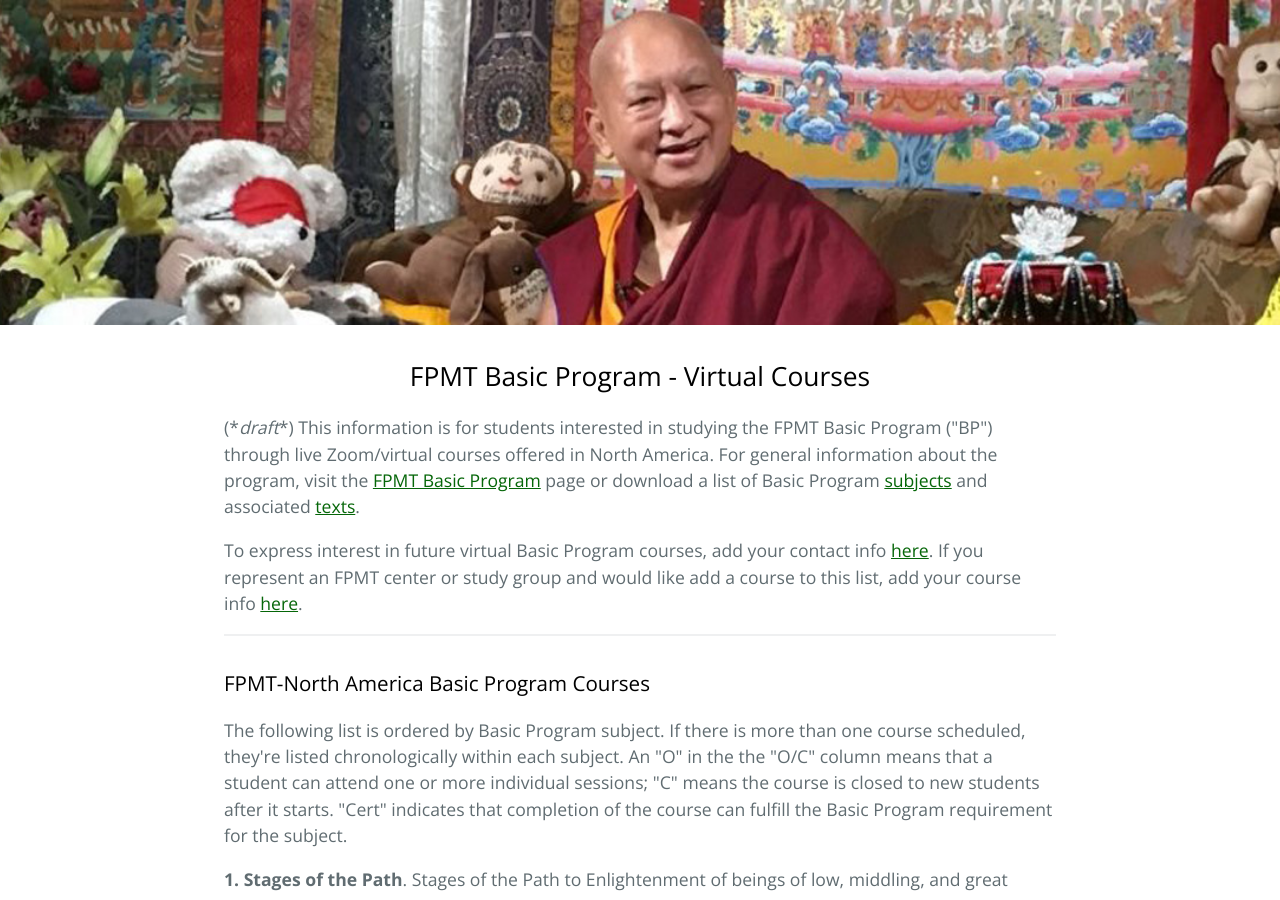
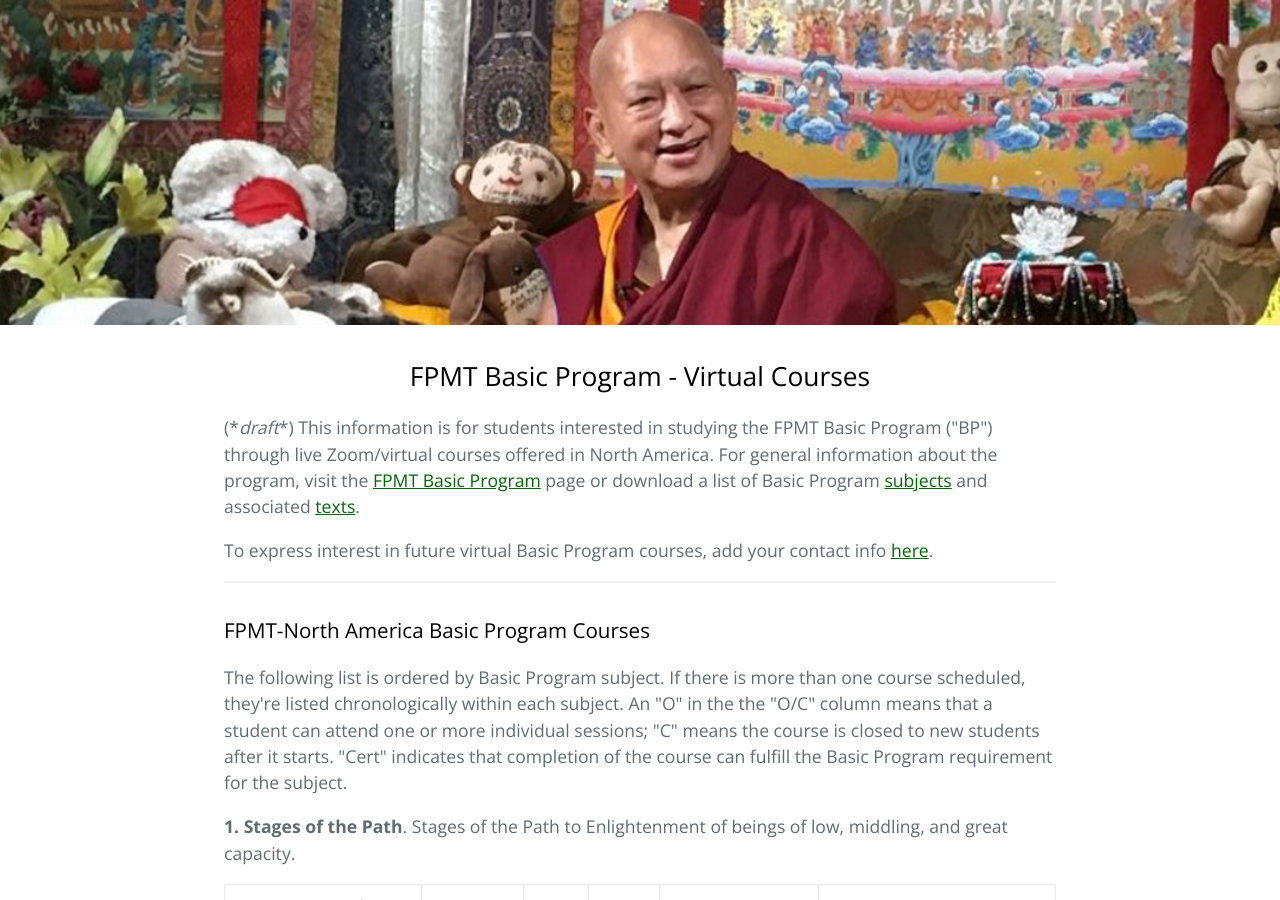
Before and after one commit to lgeorge/lgeorge.github.io, a Jekyll site: the page built from fpmt-na/index.html, in a window 1280 px wide and 900 px high. Built offline with Jekyll 4.4.1, drawn with Linux system fonts in a browser that asks for light colours.

Commit message:
minor edits to index.html

```diff
--- a/fpmt-na/index.html
+++ b/fpmt-na/index.html
@@ -12,8 +12,8 @@
     or download a list of Basic Program <a rel="noreferrer noopener" href="https://fpmt.org/wp-content/uploads/education/programs/basic-program/BP_SubjectDescriptions_2020.pdf" target="_blank">subjects</a>
       and associated <a rel="noreferrer noopener" href="https://fpmt.org/wp-content/uploads/education/programs/basic-program/BP_StandardTextsAndCommentaries_2020.pdf" target="_blank">texts</a>.</p>
 
-    <p>To express interest in future virtual Basic Program courses, add your contact info <a href="https://docs.google.com/forms/d/1NDCDupRBwX0jnXiT13fO4-UxXClhyFMdSYkNuEtX69c/prefill" target="_blank" rel="noopener noreferrer">here</a>.
-    If you represent an FPMT center or study group and would like add a course to this list, add your course info <a href="https://docs.google.com/forms/d/138bPPYSJO62tASJtlejkja12F1UJZ1nLMGxZnNQCW5w/prefill" target="_blank" rel="noopener noreferrer">here</a>.
+    <p>To express interest in future virtual Basic Program courses, add your contact info <a href="https://docs.google.com/forms/d/1NDCDupRBwX0jnXiT13fO4-UxXClhyFMdSYkNuEtX69c/prefill" target="_blank" rel="noopener noreferrer">here</a>.</p>
+    <!-- If you represent an FPMT center or study group and would like add a course to this list, add your course info <a href="https://docs.google.com/forms/d/138bPPYSJO62tASJtlejkja12F1UJZ1nLMGxZnNQCW5w/prefill" target="_blank" rel="noopener noreferrer">here</a>. -->
 
     <hr class="wp-block-separator is-style-wide"/>
 
@@ -192,7 +192,7 @@
             <td style="text-align:center"><a href="http://landofmedicinebuddha.org/" target="_blank" rel="noreferrer noopener">Land of Medicine Buddha</a></td>
             <td style="text-align:center">3/5/21- 4/30/21</td>
             <td style="text-align:center">O</td>
-            <td style="text-align:center">Y?</td>
+            <td style="text-align:center"></td>
             <td style="text-align:center"><a href="https://landofmedicinebuddha.org/events/basic-program-tenets-module-with-ven-george-churinoff-2021-03-26/" target="_blank" rel="noreferrer noopener">Tenets</a></td>
             <td style="text-align:center">Presentation of Tenets, Jetsun Chokyi Gyaltsen</td>
           </tr>
@@ -200,7 +200,7 @@
             <td style="text-align:center"><a href="https://www.tnlsf.org/" target="_blank" rel="noreferrer noopener">Thubten Norbu Ling</a></td>
             <td style="text-align:center">3/5/21-5/28/21?</td>
             <td style="text-align:center">O</td>
-            <td style="text-align:center">Y?</td>
+            <td style="text-align:center"></td>
             <td style="text-align:center"><a href="https://www.tnlsf.org/events/tenets" target="_blank" rel="noreferrer noopener">Tenets</a></td>
             <td style="text-align:center">Presentation of Tenets, Jetsun Chokyi Gyaltsen</td>
           </tr>
```
